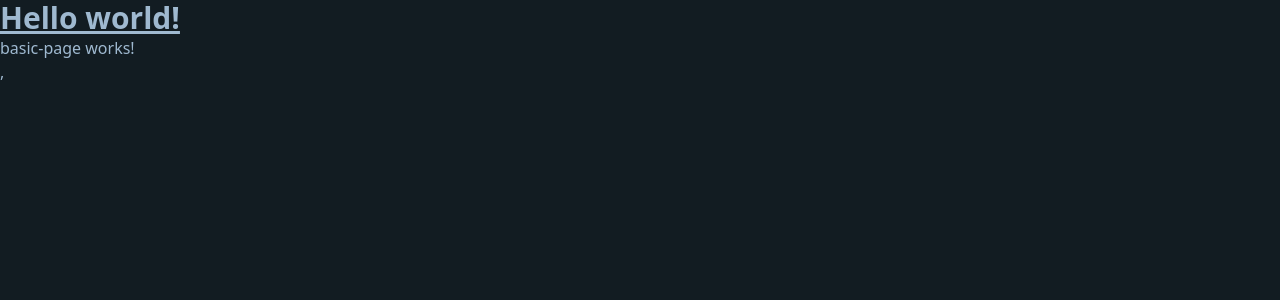
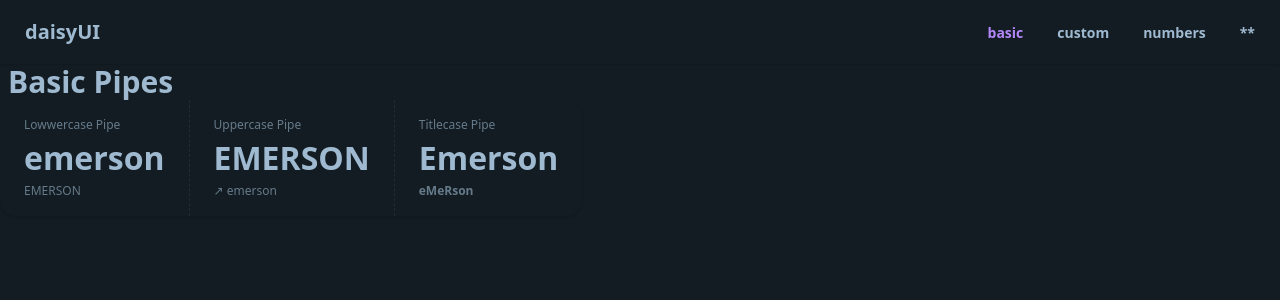
Before and after one commit to EmersonRoncancio/pipes-app, an Angular app: page /basic in a window 1280 px wide. Shown: the top 300 px of the page. Built offline with nearby package versions, Linux system fonts and the light colour scheme.

Commit message:
Configuracion de rutas y pipes basicos

```diff
--- a/src/app/app.component.html
+++ b/src/app/app.component.html
@@ -1,4 +1,2 @@
-<h1 class="text-3xl font-bold underline">
-  Hello world!
-</h1>
+<navbar/>
 <router-outlet />
--- a/src/app/app.component.ts
+++ b/src/app/app.component.ts
@@ -1,10 +1,12 @@
 import { Component } from '@angular/core';
 import { RouterOutlet } from '@angular/router';
+import { NavbarComponent } from "./components/navbar/navbar.component";
 
 @Component({
   selector: 'app-root',
-  imports: [RouterOutlet],
+  imports: [RouterOutlet, NavbarComponent],
   templateUrl: './app.component.html',
+  standalone: true,
 })
 export class AppComponent {
   title = 'pipes-app';
--- a/src/app/app.routes.ts
+++ b/src/app/app.routes.ts
@@ -15,5 +15,9 @@ export const routes: Routes = [
     path: 'numbers',
     title: 'Numbers Pipes',
     loadComponent: () => import('./pages/numbers-page/numbers-page.component').then(m => m.NumbersPageComponent),
+  },
+  {
+    path: '**',
+    redirectTo: 'basic',
   }
 ];
--- /dev/null
+++ b/src/app/components/navbar/navbar.component.html
@@ -0,0 +1,16 @@
+<div class="navbar bg-base-100 shadow-sm flex justify-between">
+  <a class="btn btn-ghost text-xl">daisyUI</a>
+  <ul class="flex justify-around">
+    @for (routeItem of routes; track $index) {
+    <li>
+      <a
+        class="btn btn-ghost"
+        [routerLink]="routeItem.path"
+        routerLinkActive="text-accent"
+      >
+        {{ routeItem.path }}
+      </a>
+    </li>
+    }
+  </ul>
+</div>
--- /dev/null
+++ b/src/app/components/navbar/navbar.component.ts
@@ -0,0 +1,20 @@
+import { ChangeDetectionStrategy, Component } from '@angular/core';
+import { routes } from '../../app.routes';
+import { RouterLink, RouterLinkActive } from '@angular/router';
+
+@Component({
+  selector: 'navbar',
+  imports: [RouterLink, RouterLinkActive],
+  templateUrl: './navbar.component.html',
+  standalone: true,
+})
+export class NavbarComponent {
+
+  routes = routes.map((route) => {
+    return {
+      title: route.title ?? '',
+      path: route.path ?? '',
+    }
+  })
+
+}
--- a/src/app/pages/basic-page/basic-page.component.html
+++ b/src/app/pages/basic-page/basic-page.component.html
@@ -1 +1,25 @@
-<p>basic-page works!</p>,
+<section class="ml-2">
+  <h2 class="text-3xl font-bold">Basic Pipes</h2>
+</section>
+
+<div class="stats stats-vertical lg:stats-horizontal shadow">
+  <div class="stat">
+    <div class="stat-title">Lowwercase Pipe</div>
+    <div class="stat-value">{{ lowercase() | lowercase }}</div>
+    <div class="stat-desc">{{ lowercase() }}</div>
+  </div>
+
+  <div class="stat">
+    <div class="stat-title">Uppercase Pipe</div>
+    <div class="stat-value">{{ uppercase() | uppercase }}</div>
+    <div class="stat-desc">↗︎ {{ uppercase() }}</div>
+  </div>
+
+  <div class="stat">
+    <div class="stat-title">Titlecase Pipe</div>
+    <div class="stat-value">
+      {{ titlecase() | titlecase }}
+      <div class="stat-desc">{{ titlecase() }}</div>
+    </div>
+  </div>
+</div>
--- a/src/app/pages/basic-page/basic-page.component.ts
+++ b/src/app/pages/basic-page/basic-page.component.ts
@@ -1,9 +1,17 @@
-import { ChangeDetectionStrategy, Component } from '@angular/core';
+import { ChangeDetectionStrategy, Component, signal } from '@angular/core';
+import { AppComponent } from "../../app.component";
+import { LowerCasePipe, TitleCasePipe, UpperCasePipe } from '@angular/common';
 
 @Component({
   selector: 'basic-page',
-  imports: [],
+  imports: [AppComponent, LowerCasePipe, UpperCasePipe, TitleCasePipe],
   templateUrl: './basic-page.component.html',
   changeDetection: ChangeDetectionStrategy.OnPush,
 })
-export class BasicPageComponent { }
+export class BasicPageComponent {
+
+  lowercase = signal('EMERSON');
+  uppercase = signal('emerson');
+  titlecase = signal('eMeRson');
+
+ }
--- a/src/index.html
+++ b/src/index.html
@@ -1,11 +1,11 @@
-<!doctype html>
+<!DOCTYPE html>
 <html data-theme="sunset" lang="en">
   <head>
-  <meta charset="utf-8">
+    <meta charset="utf-8" />
     <title>PipesApp</title>
-  <base href="/">
-  <meta name="viewport" content="width=device-width, initial-scale=1">
-  <link rel="icon" type="image/x-icon" href="favicon.ico">
+    <base href="/" />
+    <meta name="viewport" content="width=device-width, initial-scale=1" />
+    <link rel="icon" type="image/x-icon" href="favicon.ico" />
   </head>
   <body>
     <app-root></app-root>
```
Lines whose indentation alone changed are shown as unchanged.
